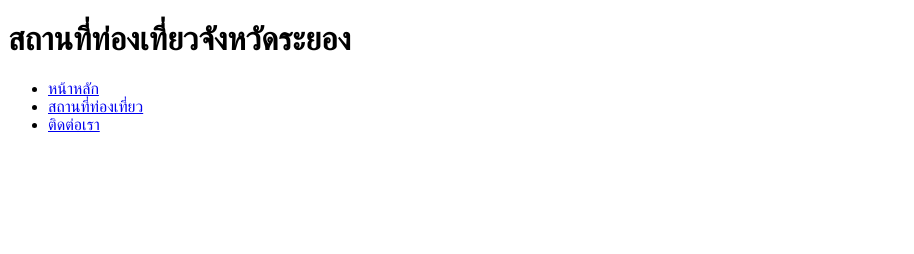
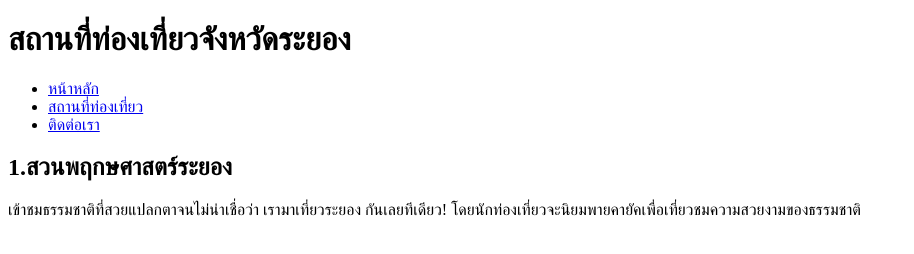
Before and after one commit to kitti66160019/rayong-travel-web, a plain HTML site: page about.html in a window 1280 px wide. Shown: the whole page, without its empty margins (0-914 px from the left). Drawn offline with Linux system fonts and the light colour scheme.

Commit message:
เพิ่ม main และ section ในหน้าสถานที่ท่องเที่ยว

```diff
--- a/about.html
+++ b/about.html
@@ -17,5 +17,15 @@
             </ul>
         </nav>
     </header>
+    <main>
+
+            <section>
+                <h2>1.สวนพฤกษศาสตร์ระยอง</h2>
+                <p>เข้าชมธรรมชาติที่สวยแปลกตาจนไม่น่าเชื่อว่า เรามาเที่ยวระยอง กันเลยทีเดียว!
+                   โดยนักท่องเที่ยวจะนิยมพายคายัคเพื่อเที่ยวชมความสวยงามของธรรมชาติ
+                </p>
+            </section>
+
+    </main>
 </body>
 </html>
```
